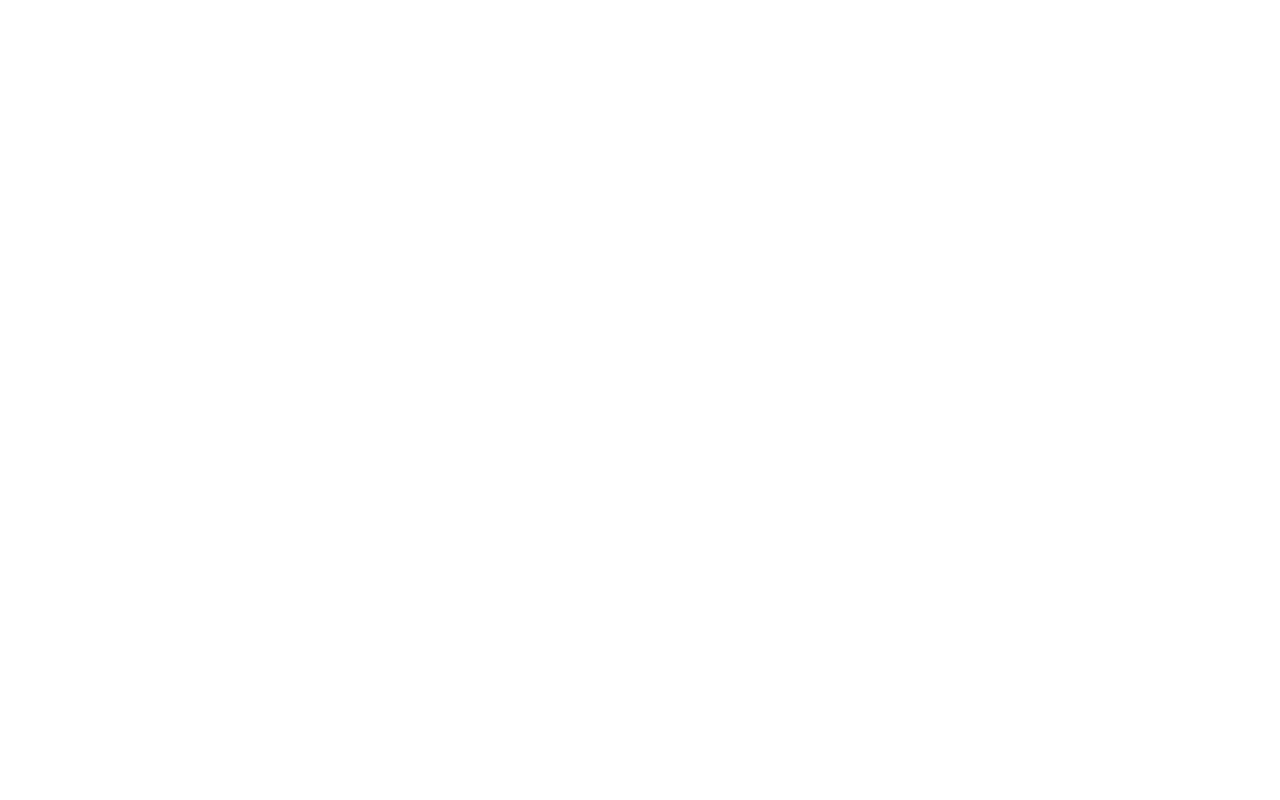
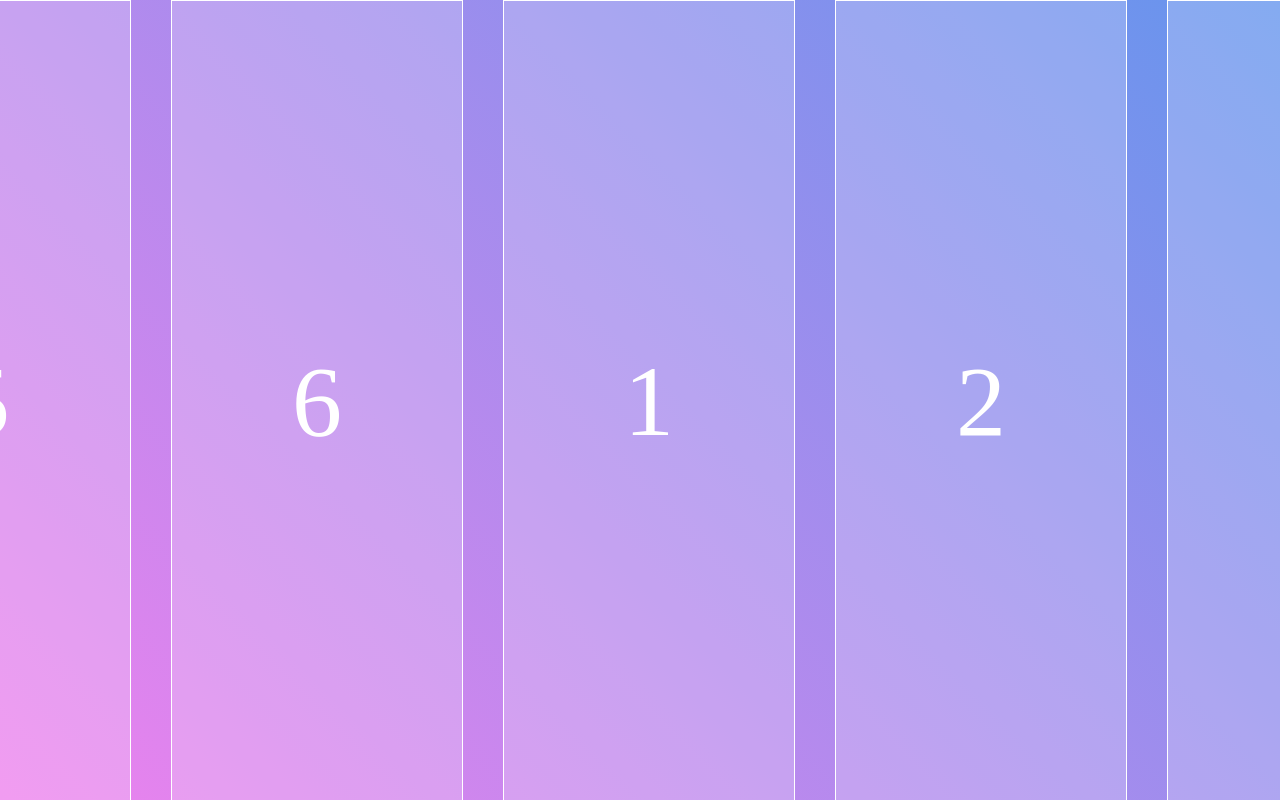
Before and after one commit to ellencoffee/swiper-api, a plain HTML site: page index.html in a window 1280 px wide. Drawn offline with nearby package versions, Linux system fonts and the light colour scheme.

Commit message:
step1 기본스와이퍼 사용법

```diff
--- a/index.html
+++ b/index.html
@@ -13,6 +13,30 @@
 
 </head>
 <body>
+    <main>
+        <section class="swiper-wrapper">
+            <article class="swiper-slide">1</article>
+            <article class="swiper-slide">2</article>
+            <article class="swiper-slide">3</article>
+            <article class="swiper-slide">4</article>
+            <article class="swiper-slide">5</article>
+            <article class="swiper-slide">6</article>
+        </section>
+    </main>
 
+    <script>
+        //기본 스와이퍼 연결 법
+        const swiper =new Swiper("main",{
+            speed : 500, //스와이프시 패널이 넘어가는 속도
+            loop: true, //스와이프를 순환
+            direction: "horizontal" , //horizontal 가로, verticlal 세로 스와이프
+            grabCursor: true,
+            slidesPerView: 4, //숫자값을 주면  해당갯수단위로 패널보임, auto :100% 특정크기로 지정
+            spaceBetween:40, //패널사이간격 (px)
+            centeredSlides: true //활성화 패널을 항상 가로 가운데 배치
+
+        });
+
+    </script>
 </body>
 </html>
--- a/scss/style.scss
+++ b/scss/style.scss
@@ -1,3 +1,29 @@
 @charset "UTF-8";
 @import "reset";
 @import url('https://fonts.googleapis.com/css2? family= Orbitron & family= Roboto:wght@100 & display=swap');
+
+main{
+    width: 100%;
+    height: 100vh;
+    background: linear-gradient(45deg, violet, cornflowerblue);
+    overflow: hidden;
+    position: relative;
+
+    .swiper-wrapper{
+        width: 100%;
+        height: 100%;
+
+        .swiper-slide{
+            width: 500px;
+            width: 100%;
+            height: 100%;
+            background: rgba(255, 255, 255, 0.212);
+            font-size: 100px;
+            display: flex;
+            justify-content: center;
+            align-items: center;
+            color: #fff;
+            border: 1px solid #fff;
+        }
+    }
+}
```
Also changed, not shown: css/style.css, 1 other file.
